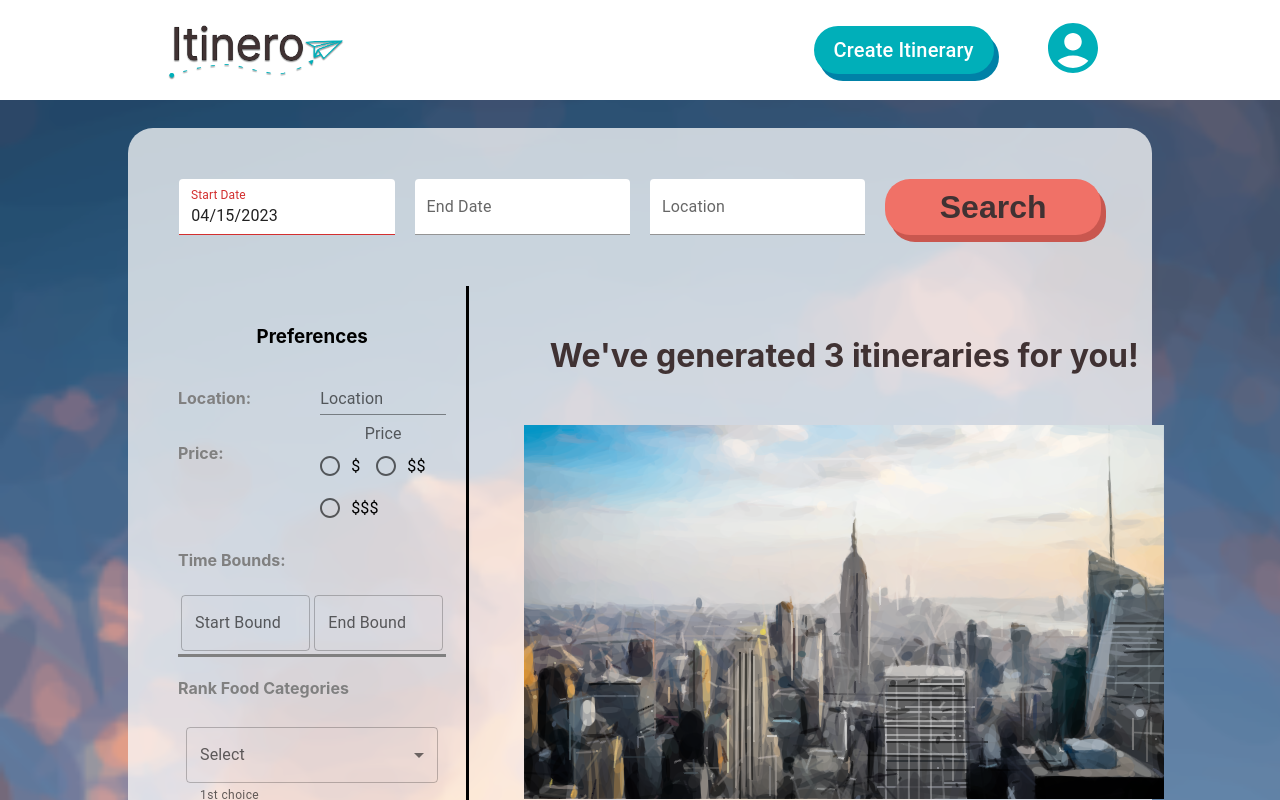
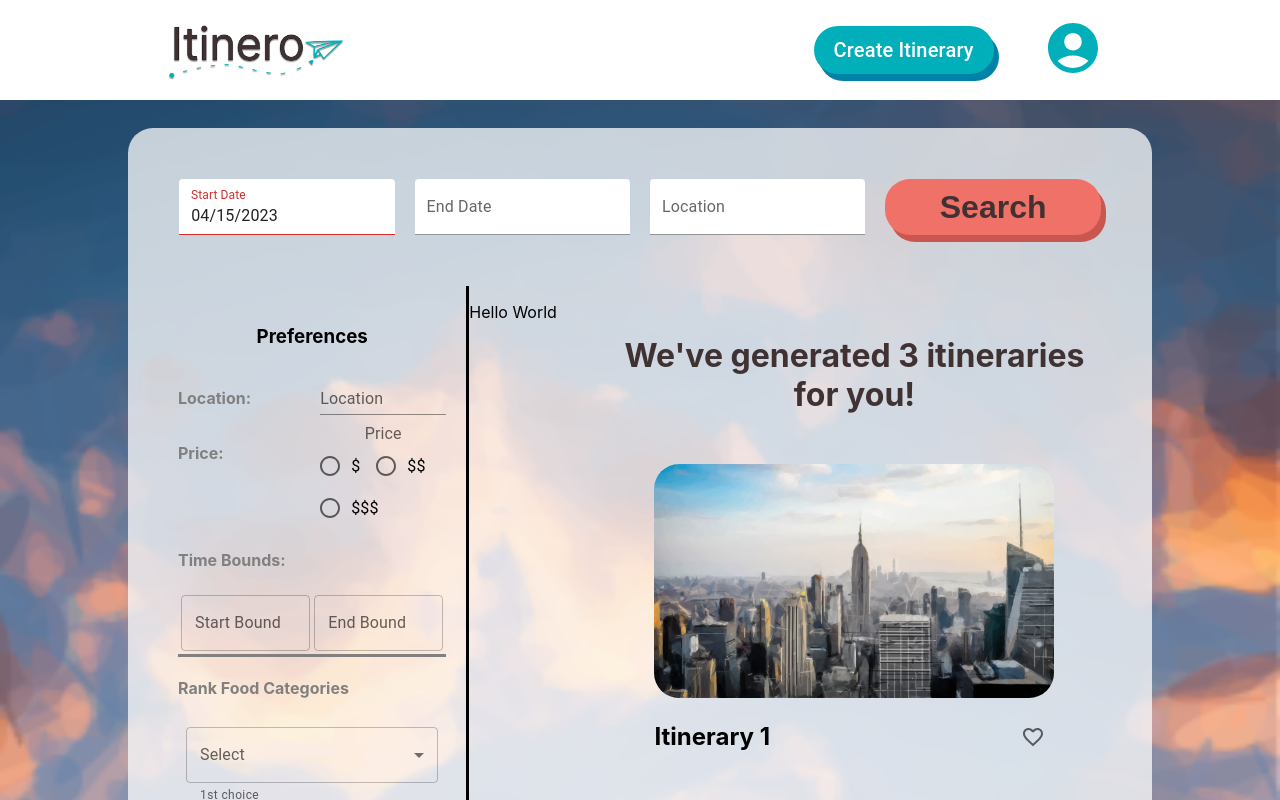
Before and after one commit to pikhan/Fonck, a React (Create React App) app in the folder Frontend/fonck/: page /BuildItinerary in a window 1280 px wide. Shown: the top 800 px of the page. Built offline with nearby package versions, Linux system fonts and the light colour scheme.

Commit message:
Generated Itinerary UI

```diff
--- /dev/null
+++ b/Frontend/fonck/src/components/PopUp.css
@@ -0,0 +1,5 @@
+
+
+.pop-up-container {
+
+}
--- /dev/null
+++ b/Frontend/fonck/src/components/PopUp.js
@@ -0,0 +1,14 @@
+import React from "react";
+import "./PopUp.css";
+
+
+const PopUp = (props) => {
+    return(props.trigger) ? (
+        <div className="pop-up-container">
+                <p> Hello World</p>
+        </div>
+    ): "";
+};
+
+
+export default PopUp;
--- a/Frontend/fonck/src/components/itinerary-card/ItineraryCards.css
+++ b/Frontend/fonck/src/components/itinerary-card/ItineraryCards.css
@@ -1,3 +1,27 @@
+.card-container > img{
+    max-width: 400px;
+    /* box-shadow: 5px 7px 0px #FDFCDC; */
+    border-radius: 25px;
+}
+
+.card-container > img:hover {
+    box-shadow: 10px 10px 0px #F07167;
+}
+.card-info {
+    display: flex;
+    justify-content: space-between;
+    align-items: center;
+    width: 400px;
+    margin: auto;
+    margin-bottom: 5%;
+
+}
+
+.card-info > h2 {
+    padding: 0px;
+}
+
+
 .card-container:hover{
-    background: gray;
+    /* background: gray; */
 }
--- a/Frontend/fonck/src/components/itinerary-card/ItineraryCards.js
+++ b/Frontend/fonck/src/components/itinerary-card/ItineraryCards.js
@@ -1,9 +1,15 @@
 import EventNoteIcon from '@mui/icons-material/EventNote';
+import Checkbox from '@mui/material/Checkbox';
+import FavoriteBorder from '@mui/icons-material/FavoriteBorder';
+import Favorite from '@mui/icons-material/Favorite';
 import "./ItineraryCards.css"
 import itinerary1 from "../../assets/itinerary1.png"
 import itinerary2 from "../../assets/itinerary2.png"
 import itinerary3 from "../../assets/itinerary3.png"
+
 import React from "react";
+
+const label = { inputProps: { 'aria-label': 'Checkbox demo' } };
 
 const ItineraryCard = ({cardInfo, num}) => {
 
@@ -13,10 +19,9 @@ const ItineraryCard = ({cardInfo, num}) => {
     return(
         <div className="card-container">
             <img src={itineraryPhotos[num-1]}/>
-
             <div className="card-info">
-                <h3>Option {num}</h3>
-                <h1><EventNoteIcon fontSize="large"/></h1>
+                <h2>Itinerary {num}</h2>
+                <Checkbox {...label} icon={<FavoriteBorder />} checkedIcon={<Favorite />} className="checkbox"/>
             </div>
         </div>
     )
--- a/Frontend/fonck/src/pages/BuildItinerary/BuildItinerary.js
+++ b/Frontend/fonck/src/pages/BuildItinerary/BuildItinerary.js
@@ -4,6 +4,7 @@ import "./BuildItinerary.css";
 import React from "react";
 import ItineraryCards from "../../components/itinerary-card/ItineraryCards";
 import cloudbg from "../../assets/createItinerary-bg.png";
+import PopUp from "../../components/PopUp";
 
 const itineraries = [
   {
@@ -29,7 +30,7 @@ const BuildItinerary = () => {
           <div className="side-column">
             <Preferences />
           </div>
-
+          <PopUp trigger={true}/>
           <div className="main-column">
             <h1>We've generated 3 itineraries for you!</h1>
             <ItineraryCards itineraries={itineraries} />
```
